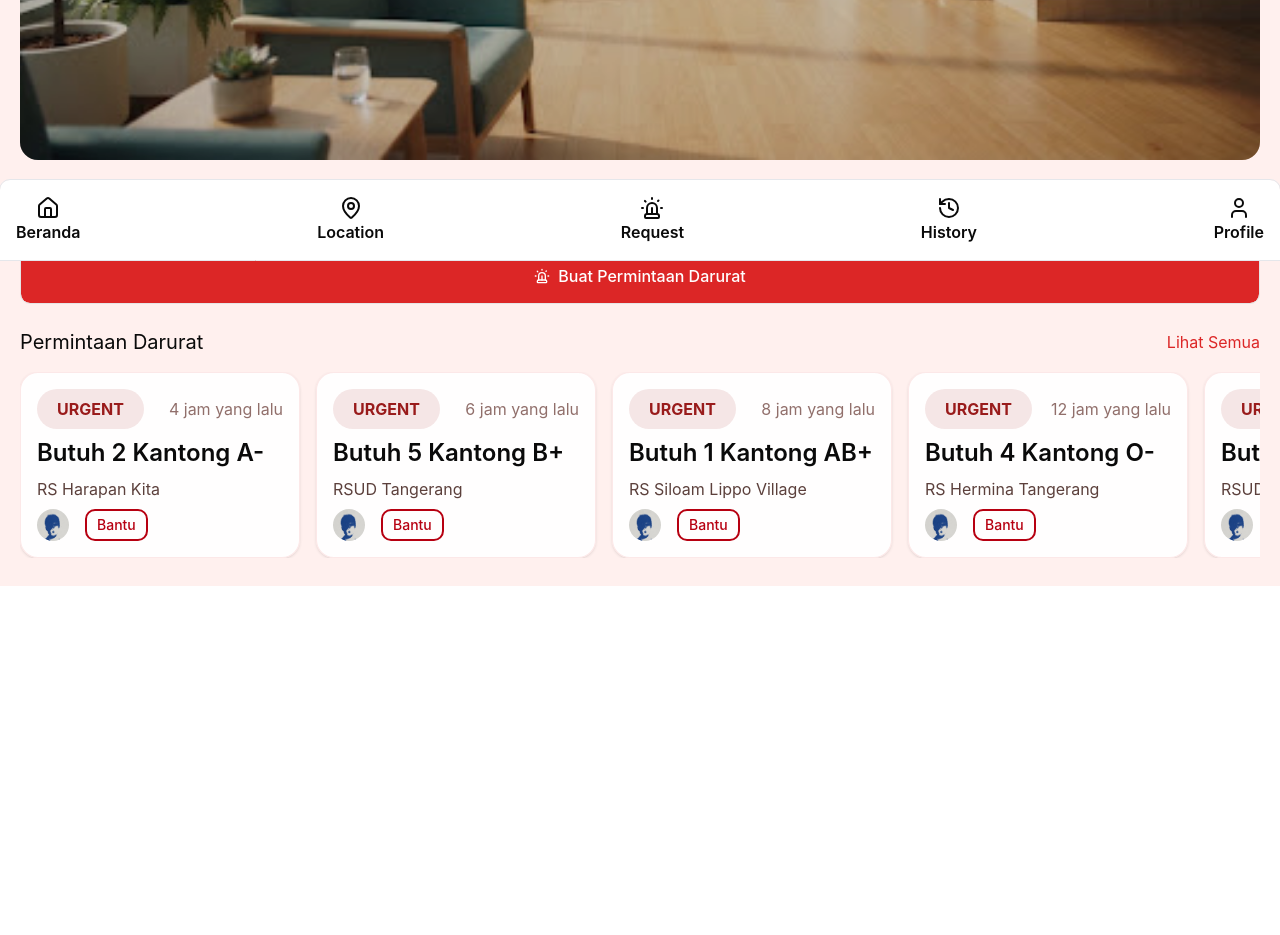
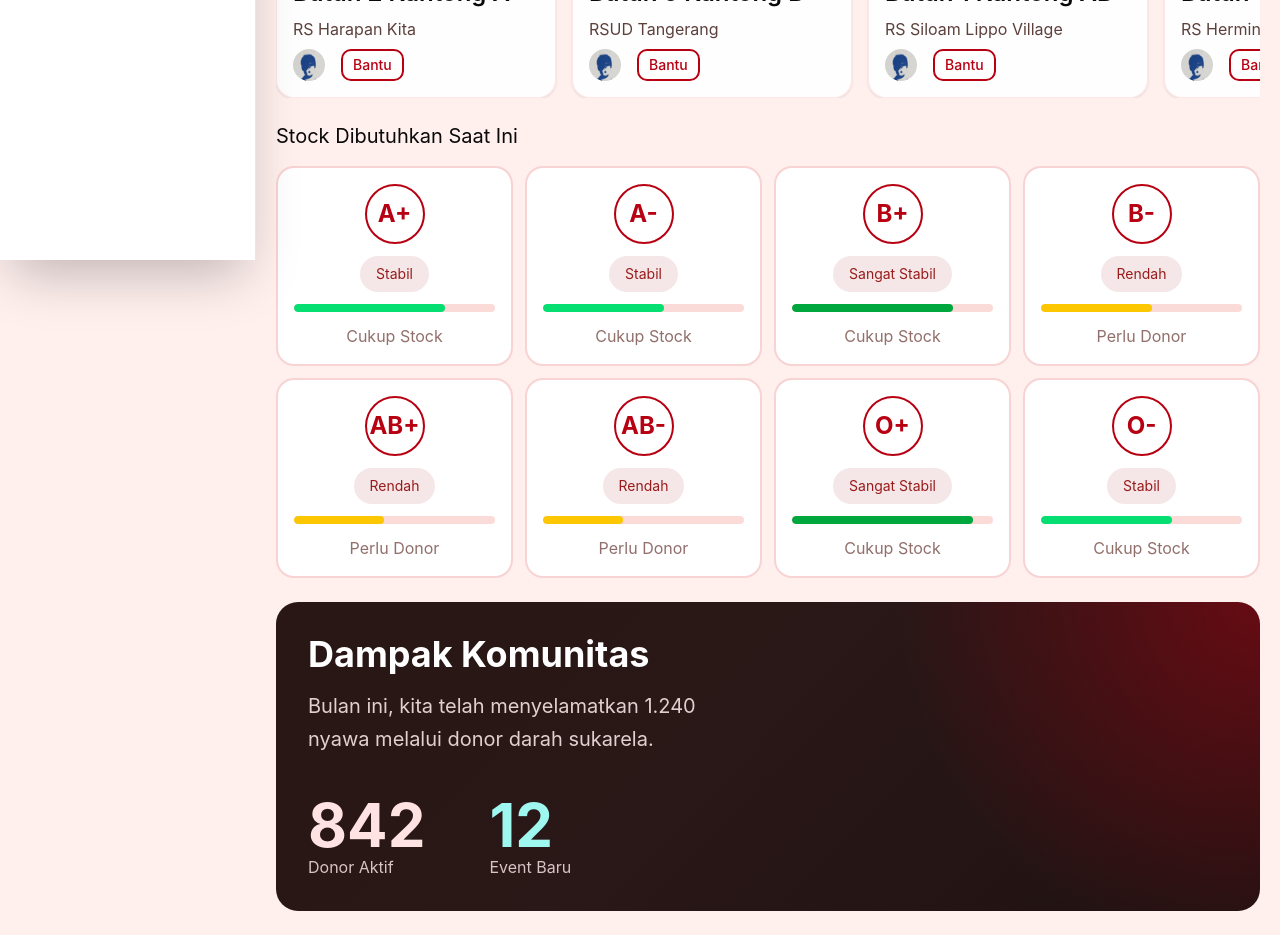
Before and after one commit to wRoyann/feBloodTracker, a React (Vite) app: page / in a window 1280 px wide. Shown: the part 540-1475 px from the top of the page. Before the commit the page ends 1126 px from the top, so only its background shows below. Built offline with nearby package versions, Linux system fonts and the light colour scheme.

Commit message:
finsh beranda

```diff
--- a/package.json
+++ b/package.json
@@ -20,6 +20,7 @@
     "lucide-react": "^1.24.0",
     "react": "^19.2.7",
     "react-dom": "^19.2.7",
+    "react-responsive": "^10.0.1",
     "react-router-dom": "^7.18.1",
     "shadcn": "^4.13.0",
     "tailwind-merge": "^3.6.0",
--- a/src/components/layout/Layout.jsx
+++ b/src/components/layout/Layout.jsx
@@ -2,13 +2,13 @@ import Navbar from "../navbar/Navbar";
 
 const Layout = ({ children }) => {
   return (
-    <div className="app-layout">
-      <div className="">
-        <Navbar />
+    <div className="min-h-screen bg-[#FFF0EE]">
+      <Navbar />
+      <div className="md:ml-64 flex justify-center">
+        <main className="w-full max-w-6xl px-5 pt-6 pb-24 md:pb-6">
+          {children}
+        </main>
       </div>
-      <main className="bg-[#FFF0EE] min-h-screen px-5 pt-6 pb-7">
-        {children}
-      </main>
     </div>
   );
 };
--- a/src/components/navbar/Navbar.jsx
+++ b/src/components/navbar/Navbar.jsx
@@ -1,4 +1,5 @@
 import { History, House, MapPin, Siren, User } from "lucide-react";
+import { useState } from "react";
 import { NavLink } from "react-router-dom";
 
 const Navbar = () => {
@@ -31,17 +32,49 @@ const Navbar = () => {
   ];
 
   return (
-    <nav className="flex fixed z-20 bottom-0 left-0 right-0 justify-between items-center bg-white p-4 outline-1 outline-[#E5E7EB] rounded-t-lg font-semibold">
+    <nav
+      className="
+    fixed z-20
+    bottom-0 left-0 right-0
+    flex justify-between items-center
+    bg-white p-4
+    border-t border-[#E5E7EB]
+
+    md:top-0
+    md:bottom-0
+    md:right-auto
+    md:w-64
+    md:flex-col
+    md:items-start
+    md:justify-start
+    md:rounded-none
+    md:border-r
+    md:border-t-0
+    md:shadow-2xl
+  "
+    >
+      <div className="hidden md:flex items-center gap-2 w-full mb-6 px-2 pt-4">
+        <h1 className="text-2xl font-extrabold text-[#B70011]">DONOR LINK</h1>
+      </div>
+
+      <div className="flex w-full justify-between md:flex-col md:gap-2">
         {Routes.map((item) => (
           <NavLink
             key={item.path}
             to={item.path}
-          className="flex flex-col items-center hover:text-[#B70011] transition-colors duration-300"
+            className={({ isActive }) =>
+              `flex flex-col md:flex-row items-center md:gap-3 md:p-4 rounded-lg transition-all duration-300 w-auto md:w-full ${
+                isActive
+                  ? "text-[#B70011] md:text-white md:bg-[#B70011]"
+                  : "hover:text-[#B70011] md:hover:text-white md:hover:bg-[#B70011]"
+              }`
+            }
           >
-          <span>{item.icon}</span>
-          {item.label}
+            {item.icon}
+            <span>{item.label}</span>
           </NavLink>
         ))}
+      </div>
     </nav>
   );
 };
--- /dev/null
+++ b/src/components/ui/custombox/CustomBox.jsx
@@ -0,0 +1,13 @@
+import React from "react";
+
+const CustomBox = ({ children, className }) => {
+  return (
+    <div
+      className={`${className} bg-white border-2 border-[#DC2626]/20 rounded-2xl p-4`}
+    >
+      {children}
+    </div>
+  );
+};
+
+export default CustomBox;
--- /dev/null
+++ b/src/components/ui/custombox/index.jsx
@@ -0,0 +1,3 @@
+import CustomBox from "./CustomBox";
+
+export default CustomBox;
--- /dev/null
+++ b/src/components/ui/gradientbox/GradientBox.jsx
@@ -0,0 +1,17 @@
+const GradientBox = ({ children }) => {
+  return (
+    <div
+      className="rounded-3xl p-8 text-white overflow-hidden"
+      style={{
+        background: `
+      radial-gradient(circle at top right, rgba(183,0,17,0.45) 0%, transparent 35%),
+      linear-gradient(135deg, #281715 0%, #2A1717 45%, #1F1212 100%)
+    `,
+      }}
+    >
+      {children}
+    </div>
+  );
+};
+
+export default GradientBox;
--- /dev/null
+++ b/src/components/ui/gradientbox/index.jsx
@@ -0,0 +1,3 @@
+import GradientBox from "./GradientBox";
+
+export default GradientBox;
--- /dev/null
+++ b/src/data/macamGolongan.js
@@ -0,0 +1,10 @@
+export const dataGolongan = {
+  "A+": 75,
+  "A-": 60,
+  "B+": 80,
+  "B-": 55,
+  "AB+": 45,
+  "AB-": 40,
+  "O+": 90,
+  "O-": 65,
+};
--- a/src/pages/beranda/Beranda.jsx
+++ b/src/pages/beranda/Beranda.jsx
@@ -1,6 +1,6 @@
 import useEmblaCarousel from "embla-carousel-react";
 import Autoplay from "embla-carousel-autoplay";
-import { useRef } from "react";
+import { useEffect, useRef, useState } from "react";
 import Layout from "../../components/layout/Layout";
 import Hero from "../../assets/brandaimages.jpg";
 import Search from "../../components/ui/search";
@@ -8,8 +8,19 @@ import Buttons from "../../components/ui/buttons";
 import { Navigation, Siren } from "lucide-react";
 import { Link } from "react-router-dom";
 import { bloodRequests } from "../../data/bloodRequest";
+import { dataGolongan } from "../../data/macamGolongan";
+import CustomBox from "../../components/ui/custombox";
+import GradientBox from "../../components/ui/gradientbox/GradientBox";
+import { useMediaQuery } from "react-responsive";
 
 const Beranda = () => {
+  const [isStock, setIsStock] = useState(false);
+  const isDesktop = useMediaQuery({ minWidth: 768 });
+
+  const handleStockBlood = () => {
+    setIsStock((prev) => !prev);
+    console.log(isStock);
+  };
   const autoplay = useRef(
     Autoplay({ delay: 3000, stopOnInteraction: false, stopOnMouseEnter: true }),
   );
@@ -23,25 +34,32 @@ const Beranda = () => {
     },
     [autoplay.current],
   );
+
   return (
     <Layout>
       <div className="flex flex-col gap-6">
         <div className="relative items-center justify-center">
-          <img src={Hero} alt="Hero" className="w-full h-auto rounded-2xl" />
+          <img
+            src={Hero}
+            alt="Hero"
+            className="w-full h-auto rounded-2xl md:object-cover md:h-70"
+          />
           <div className="absolute inset-0 bg-black/20 rounded-2xl"></div>
           <div className="absolute w-full text-center top-1/2 left-1/2 transform -translate-x-1/2 -translate-y-1/2">
-            <p className="text-lg font-semibold text-white/90">
+            <p className="text-xl text-shadow-lg font-semibold md:text-5xl text-white/90">
               Setetes Darah Sejuta Harapan
             </p>
             <div className="mt-4 flex justify-center">
-              <Search
-                placeholder="Cari lokasi donor..."
-                className="bg-white/80 rounded-full px-4 py-2 w-full focus:outline-none focus:text-black/70 transition duration-300"
-              />
+              <div className="w-full max-w-4xl px-4">
+                <Search
+                  placeholder="Cari lokasi donor..."
+                  className="w-1/2 rounded-full bg-white/80 px-4 py-2 focus:outline-none"
+                />
+              </div>
             </div>
           </div>
         </div>
-        <div className="flex flex-col gap-2">
+        <div className="grid grid-cols-1 md:grid-cols-2 gap-2">
           <Buttons
             className="w-full h-14 bg-[#006A61] text-md text-white gap-2"
             variant="outline"
@@ -69,7 +87,7 @@ const Beranda = () => {
               {bloodRequests.map((request) => (
                 <div
                   key={request.id}
-                  className="flex flex-col gap-2 rounded-2xl border border-[#DC2626]/10 bg-white/90 p-4 shadow-sm transition hover:border-[#DC2626] shrink-0 basis-[280px]"
+                  className="flex flex-col gap-2 rounded-2xl border border-[#DC2626]/10 bg-white/90 p-4 shadow-sm transition hover:border-[#DC2626] shrink-0 basis-70"
                 >
                   <div className="flex items-center justify-between">
                     <div className="flex w-full items-center justify-between">
@@ -103,6 +121,90 @@ const Beranda = () => {
             </div>
           </div>
         </div>
+        <div>
+          <div className="flex items-center justify-between">
+            <p className="text-xl">Stock Dibutuhkan Saat Ini</p>
+            <p
+              className="text-[#DC2626] cursor-pointer md:hidden"
+              onClick={handleStockBlood}
+            >
+              Lihat Semua
+            </p>
+          </div>
+          <div>
+            <div
+              className={`grid grid-cols-2 md:grid-cols-3 lg:grid-cols-4 gap-3 mt-4`}
+            >
+              {Object.entries(dataGolongan)
+                .slice(0, isDesktop || isStock ? 8 : 4)
+                .map(([type, value]) => {
+                  let status = "";
+                  let title = "";
+                  let color = "bg-gray-300";
+                  if (value >= 80) {
+                    status = "Sangat Stabil";
+                    color = "bg-green-600";
+                    title = "Cukup Stock";
+                  } else if (value >= 60) {
+                    status = "Stabil";
+                    color = "bg-green-400";
+                    title = "Cukup Stock";
+                  } else if (value >= 40) {
+                    status = "Rendah";
+                    color = "bg-yellow-400";
+                    title = "Perlu Donor";
+                  } else {
+                    status = "Kritis";
+                    color = "bg-red-500";
+                    title = "Sangat Rendah";
+                  }
+
+                  return (
+                    <CustomBox
+                      key={type}
+                      className="flex flex-col items-center gap-3"
+                    >
+                      <div className="flex justify-center items-center border-2 border-[#B70011] size-15 rounded-full">
+                        <p className="font-bold text-[#B70011] text-2xl">
+                          {type}
+                        </p>
+                      </div>
+                      <p className="bg-[#991B1B]/10 py-2 px-4 rounded-full text-sm text-[#991B1B]">
+                        {status}
+                      </p>
+                      <div className="w-full h-2 bg-[#FBDBD7] rounded-full overflow-hidden">
+                        <div
+                          className={`${color} h-full rounded-full transition-all duration-300`}
+                          style={{ width: `${value}%` }}
+                        ></div>
+                      </div>
+                      <p className="text-[#916F6B]">{title}</p>
+                    </CustomBox>
+                  );
+                })}
+            </div>
+          </div>
+        </div>
+        <GradientBox>
+          <h2 className="text-4xl font-bold">Dampak Komunitas</h2>
+
+          <p className="mt-4 text-[#E2CFCF] text-xl leading-relaxed max-w-md">
+            Bulan ini, kita telah menyelamatkan 1.240 nyawa melalui donor darah
+            sukarela.
+          </p>
+
+          <div className="mt-10 flex gap-16">
+            <div>
+              <h3 className="text-6xl font-bold text-[#FFE2E2]">842</h3>
+              <p className="text-[#D8C4C4]">Donor Aktif</p>
+            </div>
+
+            <div>
+              <h3 className="text-6xl font-bold text-[#9FF8EF]">12</h3>
+              <p className="text-[#D8C4C4]">Event Baru</p>
+            </div>
+          </div>
+        </GradientBox>
       </div>
     </Layout>
   );
```
Also changed, not shown: 1 other file (tests, documents, lock files or other folders). Lines whose indentation alone changed are shown as unchanged.
